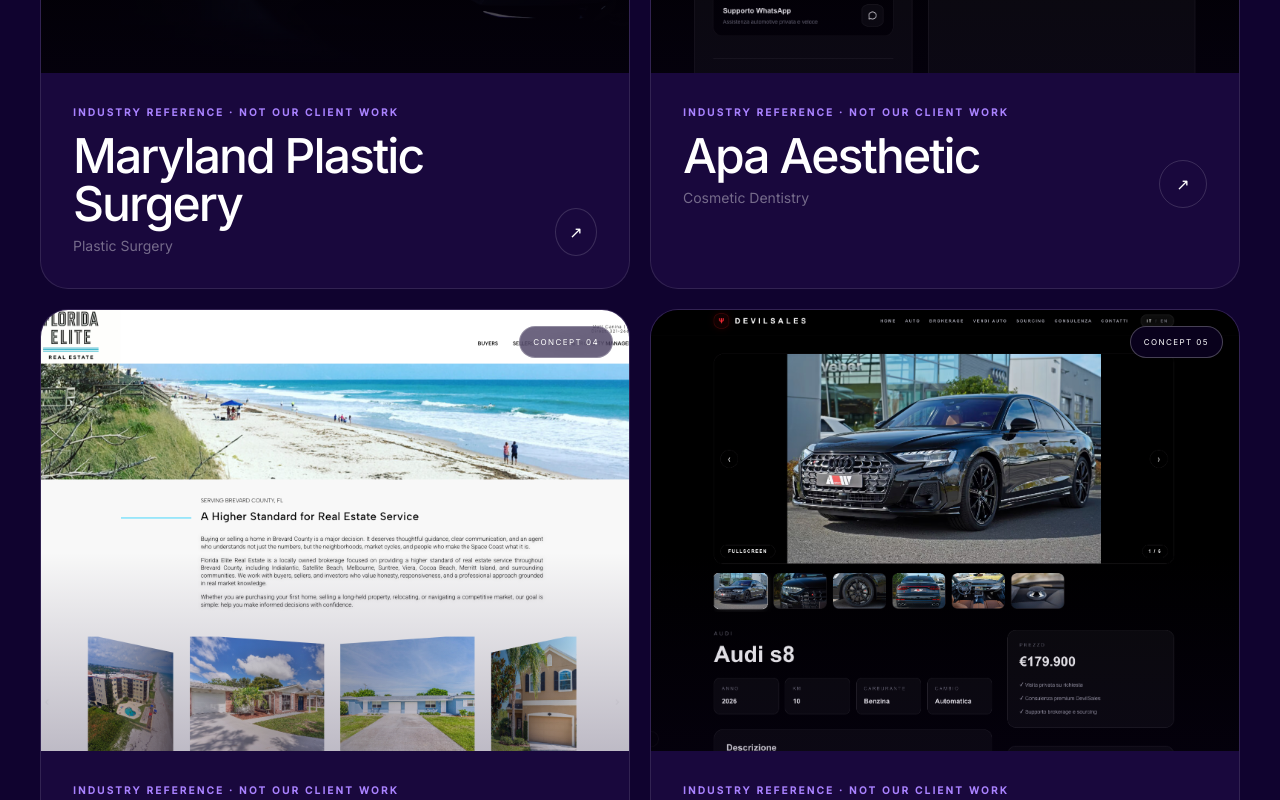
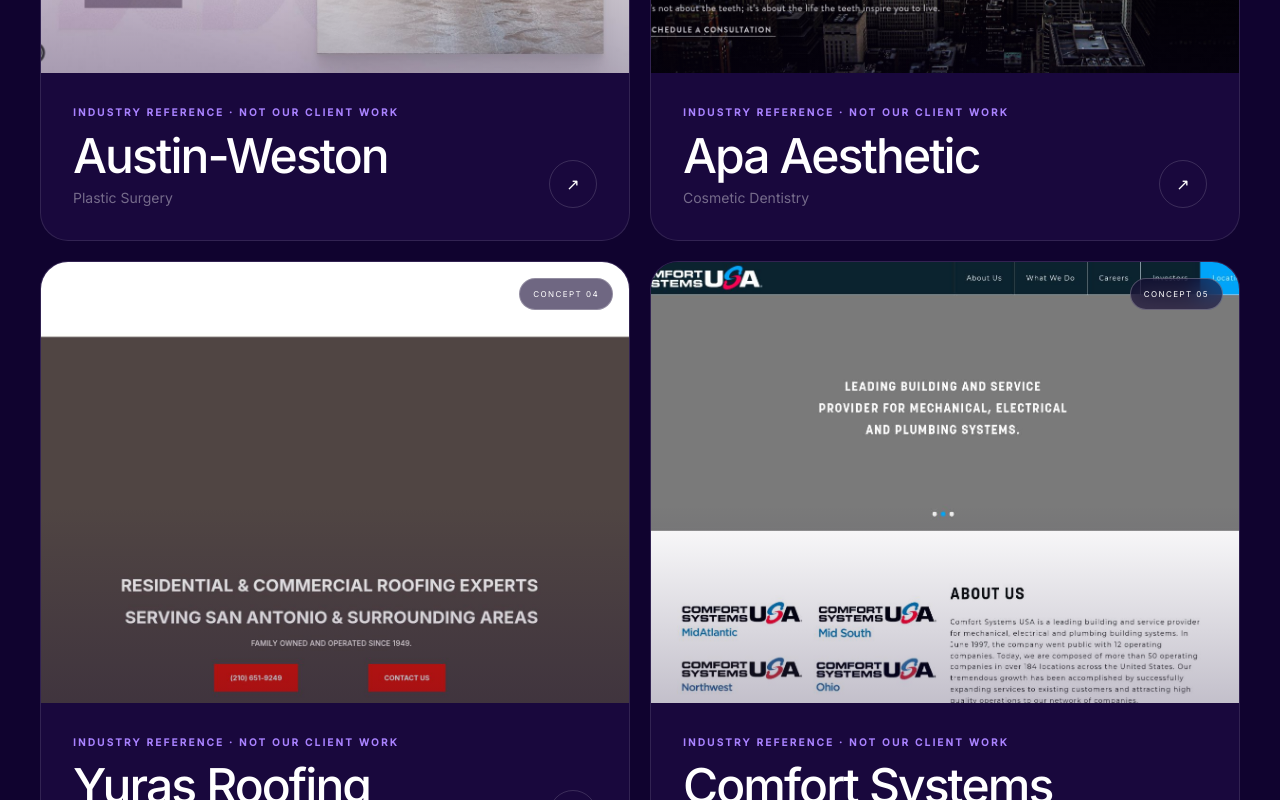
Before and after one commit to maxcode34423242323/devsales-web, a Next.js app: page / in a window 1280 px wide. Shown: the part 5900-6700 px from the top of the page. Built offline with nearby package versions, Linux system fonts and the light colour scheme.

Commit message:
Match homepage portfolio images to reference websites

```diff
--- a/app/page.tsx
+++ b/app/page.tsx
@@ -7,11 +7,11 @@
 import Footer from "./components/Footer";
 
 const projects = [
-  ["Personal Injury Law", "Omar Ochoa Law", "/images/apex-legal.png", "https://omarochoalaw.com"], ["Plastic Surgery", "Maryland Plastic Surgery", "/images/devilsales-home.png", "https://mdcosmetic.com"],
-  ["Cosmetic Dentistry", "Apa Aesthetic", "/images/devilsales-lead.png", "https://apaaesthetic.com"], ["Roofing", "Yuras Roofing", "/images/elite-estates.png", "https://www.yurasroofing.com"],
-  ["HVAC", "Comfort Systems USA", "/images/devilsales-car.png", "https://comfortsystemsusa.com"], ["Home Remodeling", "Blue Divide", "/images/devilsales-home.png", "https://bluedivide.com"],
-  ["Luxury Home Builders", "DWELL44", "/images/elite-estates.png", "https://dwell44.com"], ["Medical Spa", "LIV Wellness Lounge", "/images/devilsales-lead.png", "https://livwellnesslounge.com"],
-  ["Restoration", "FIRST ONSITE", "/images/apex-legal.png", "https://firstonsite.com"], ["Commercial Landscaping", "Blakedown Landscapes", "/images/elite-estates.png", "https://www.blakedown.co.uk"],
+  ["Personal Injury Law", "Omar Ochoa Law", "/images/reference-omar-law.png", "https://www.omarochoalaw.com"], ["Plastic Surgery", "Austin-Weston", "/images/reference-austin-plastic.png", "https://www.austin-weston.com"],
+  ["Cosmetic Dentistry", "Apa Aesthetic", "/images/reference-apa-aesthetic.png", "https://apaaesthetic.com"], ["Roofing", "Yuras Roofing", "/images/reference-yuras-roofing.png", "https://www.yurasroofing.com"],
+  ["HVAC", "Comfort Systems USA", "/images/reference-comfort-systems.png", "https://comfortsystemsusa.com"], ["Home Remodeling", "Excel Remodeling", "/images/reference-excel-remodeling.png", "https://www.excelremodeling.com"],
+  ["Luxury Home Builders", "DWELL44", "/images/reference-dwell44.png", "https://dwell44.com"], ["Medical Spa", "SkinSpirit", "/images/reference-skinspirit.png", "https://www.skinspirit.com"],
+  ["Restoration", "FIRST ONSITE", "/images/reference-first-onsite.png", "https://firstonsite.com"], ["Commercial Landscaping", "BrightView", "/images/reference-brightview.png", "https://www.brightview.com"],
 ];
 const capabilities = [
   ["01", "Strategy", "Positioning, audience research and a conversion path built around the way your customers choose."],
```
